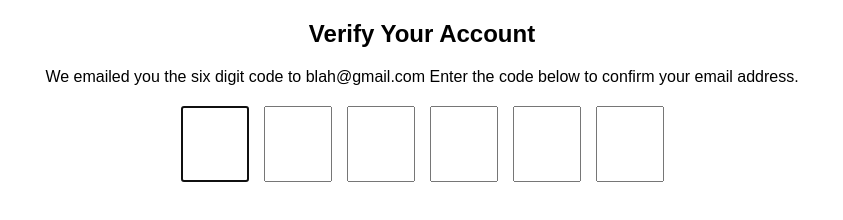
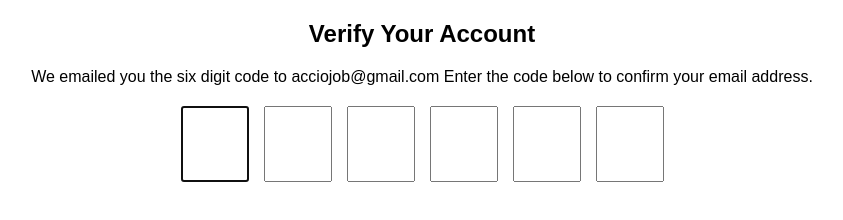
Before and after one commit to acciojob/OTP-sahilgrao, a website: page main.html in a window 1280 px wide. Shown: the whole page, without its empty margins (218-1061 px from the left). Drawn offline with Linux system fonts and the light colour scheme.

Commit message:
created a submission

```diff
--- a/main.html
+++ b/main.html
@@ -12,7 +12,7 @@
 	<h2 id="verification_heading">Verify Your Account</h2>
 
 	<p id="verification_subtext">
-	We emailed you the six digit code to blah@gmail.com Enter the code below to confirm your email address.
+	We emailed you the six digit code to acciojob@gmail.com Enter the code below to confirm your email address.
 	</p>
 
 	<div class="code-container">
```
